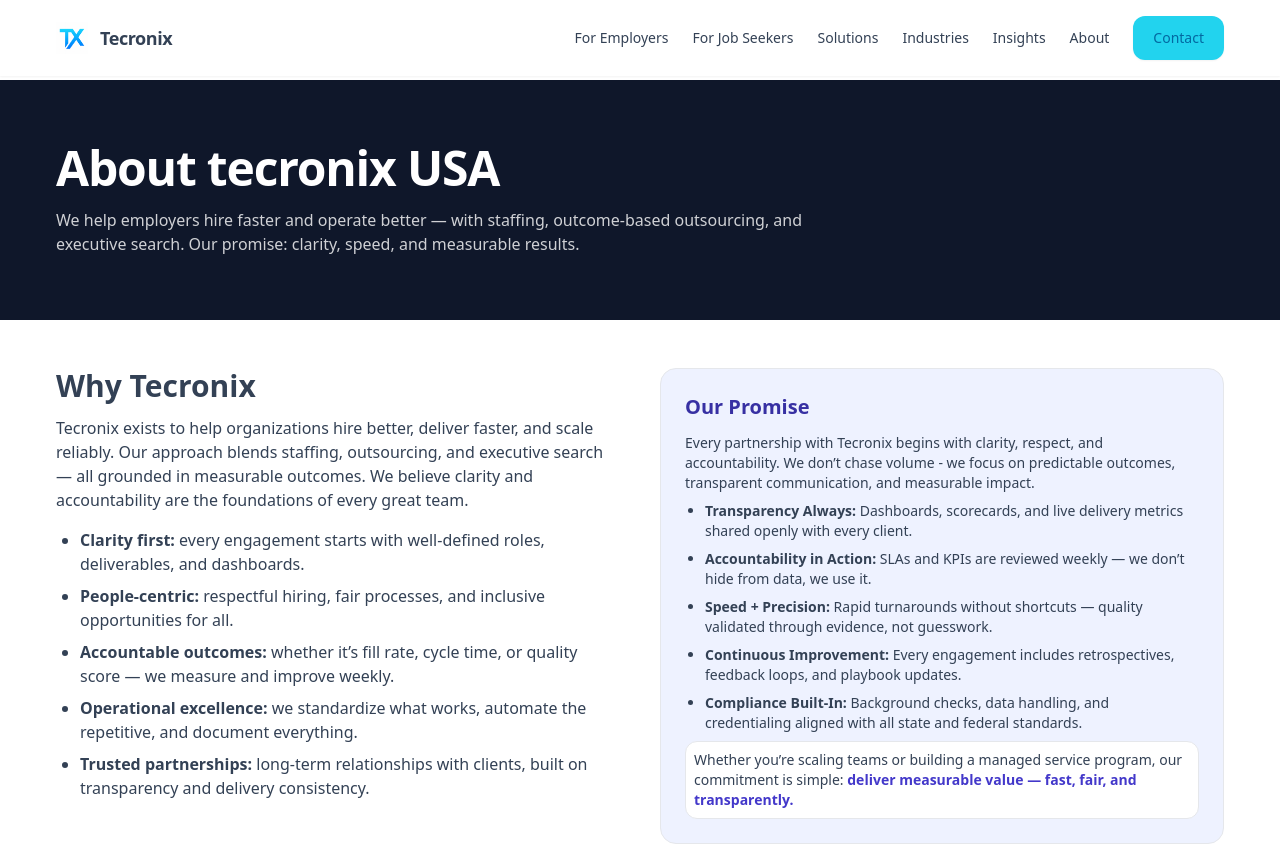
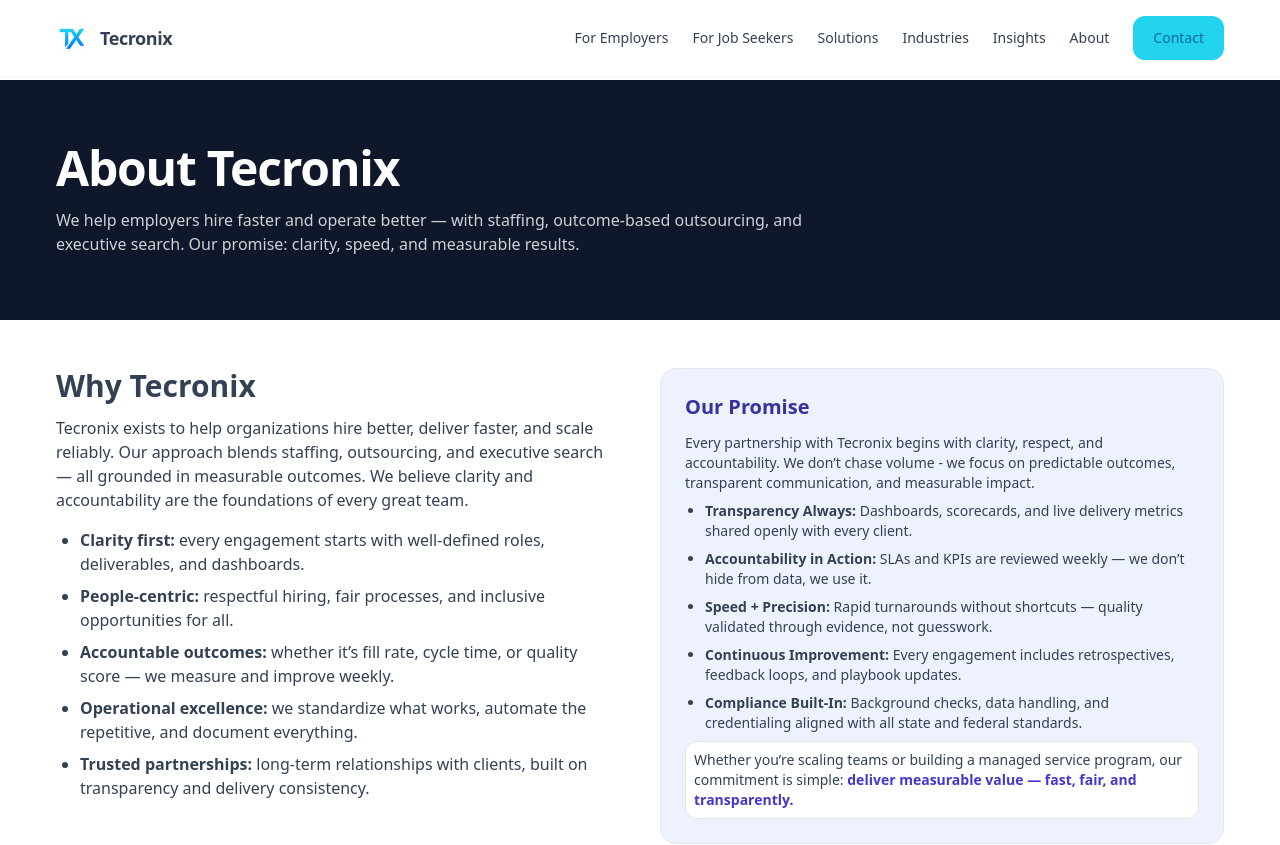
Before and after one commit to aleem2024/tecronix, a Next.js app: page /about in a window 1280 px wide. Shown: the top 845 px of the page. Built offline with nearby package versions, Linux system fonts and the light colour scheme.

Commit message:
Update page.tsx

```diff
--- a/app/about/page.tsx
+++ b/app/about/page.tsx
@@ -11,7 +11,7 @@
       {/* HERO */}
       <section className='bg-slate-900 text-white'>
         <div className='container py-16'>
-          <h1 className='max-w-4xl'>About tecronix USA</h1>
+          <h1 className='max-w-4xl'>About Tecronix</h1>
           <p className='mt-4 max-w-3xl text-white/80'>
             We help employers hire faster and operate better — with staffing, outcome-based outsourcing, and executive search.
             Our promise: clarity, speed, and measurable results.
```
